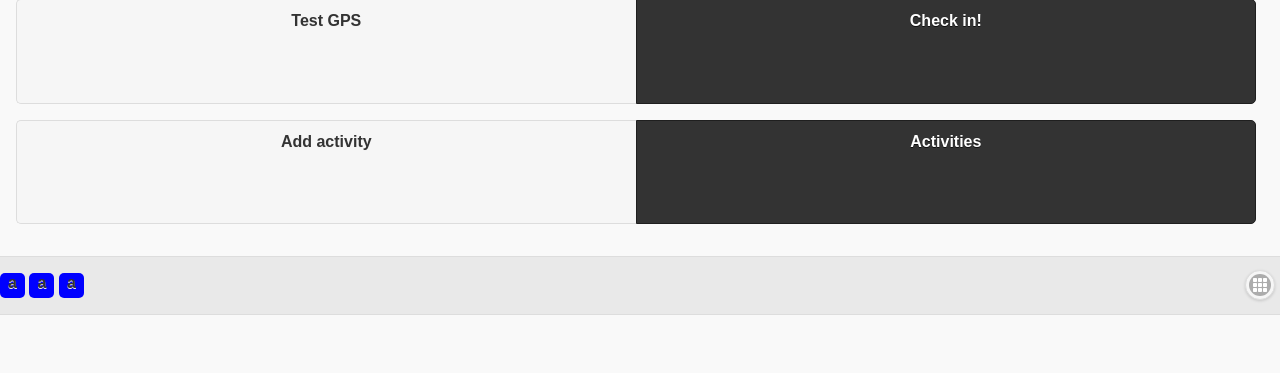
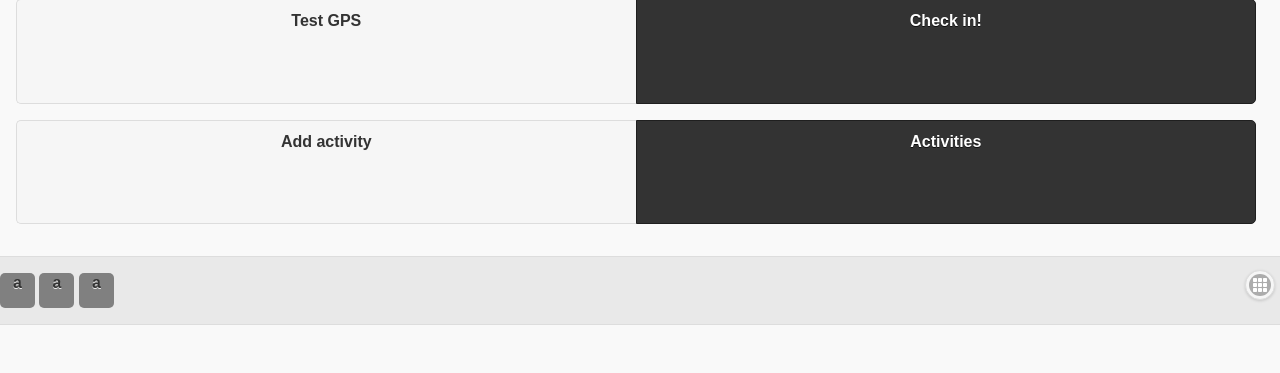
Before and after one commit to renatus/Exocortex, a PHP site: page / in a window 1280 px wide. Shown: the part 70-443 px from the top of the page. Run offline with PHP 8.4, Linux system fonts and the light colour scheme.

Commit message:
Add basic indicators

```diff
--- a/css/index.css
+++ b/css/index.css
@@ -5,9 +5,9 @@
     vertical-align: middle;
     /*float: center;*/
     text-align: center;
-    width: 25px;
-    height: 25px;
-    background-color: blue;
+    width: 35px;
+    height: 35px;
+    background-color: gray;
 }
 
 .footer_wrapper {
--- a/index.html
+++ b/index.html
@@ -102,7 +102,7 @@
                     <div class="footer_indicator"></div>
                 </div>-->
 
-                <p class="footer_indicator">a</p>
+                <p id="user_logged_status" class="footer_indicator">a</p>
                 <p class="footer_indicator">a</p>
                 <p class="footer_indicator">a</p>
 
```
Also changed, not shown: 1 other file.
